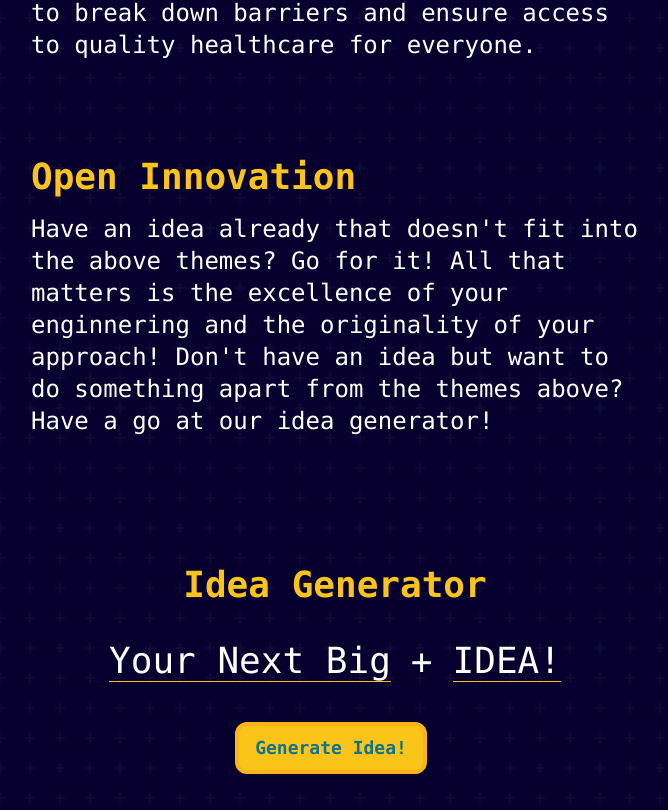
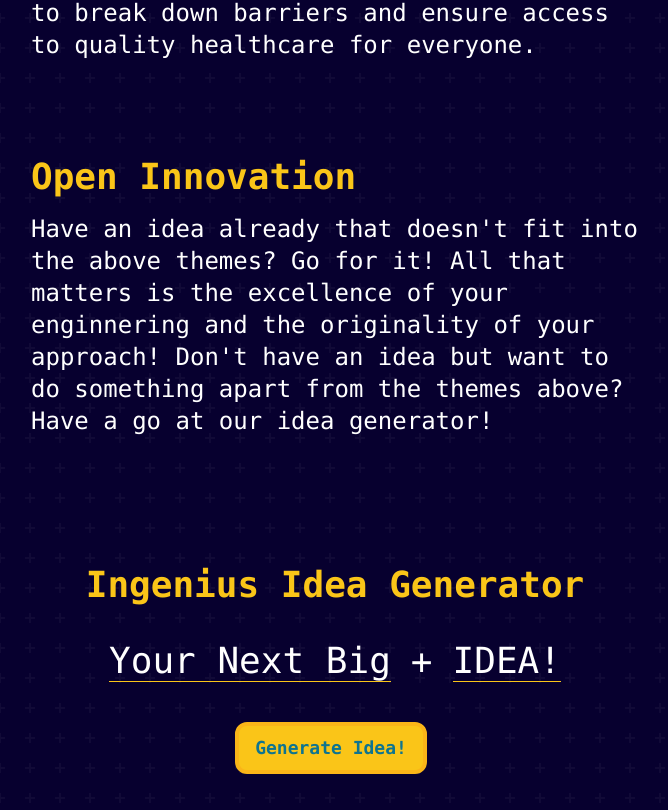
Before and after one commit to NavinShrinivas/Ingenius2023, a Next.js app in the folder ingenius23/: page / in a window 1280 px wide. Shown: the part 4367-5177 px from the top of the page, without its empty margins (305-973 px from the left). Built offline with nearby package versions, Linux system fonts and the light colour scheme.

Commit message:
Update ideaGenerator.js

```diff
--- a/ingenius23/src/components/ideaGenerator.js
+++ b/ingenius23/src/components/ideaGenerator.js
@@ -17,7 +17,7 @@ export const IdeaGenerator = () => {
       <div className="flex flex-col items-center justify-center">
         <div className="font-mono">
           <h1 className="text-4xl py-4 text-[#fac518] font-bold">
-            Idea Generator
+            Ingenius Idea Generator
           </h1>
         </div>
         <div>
```
